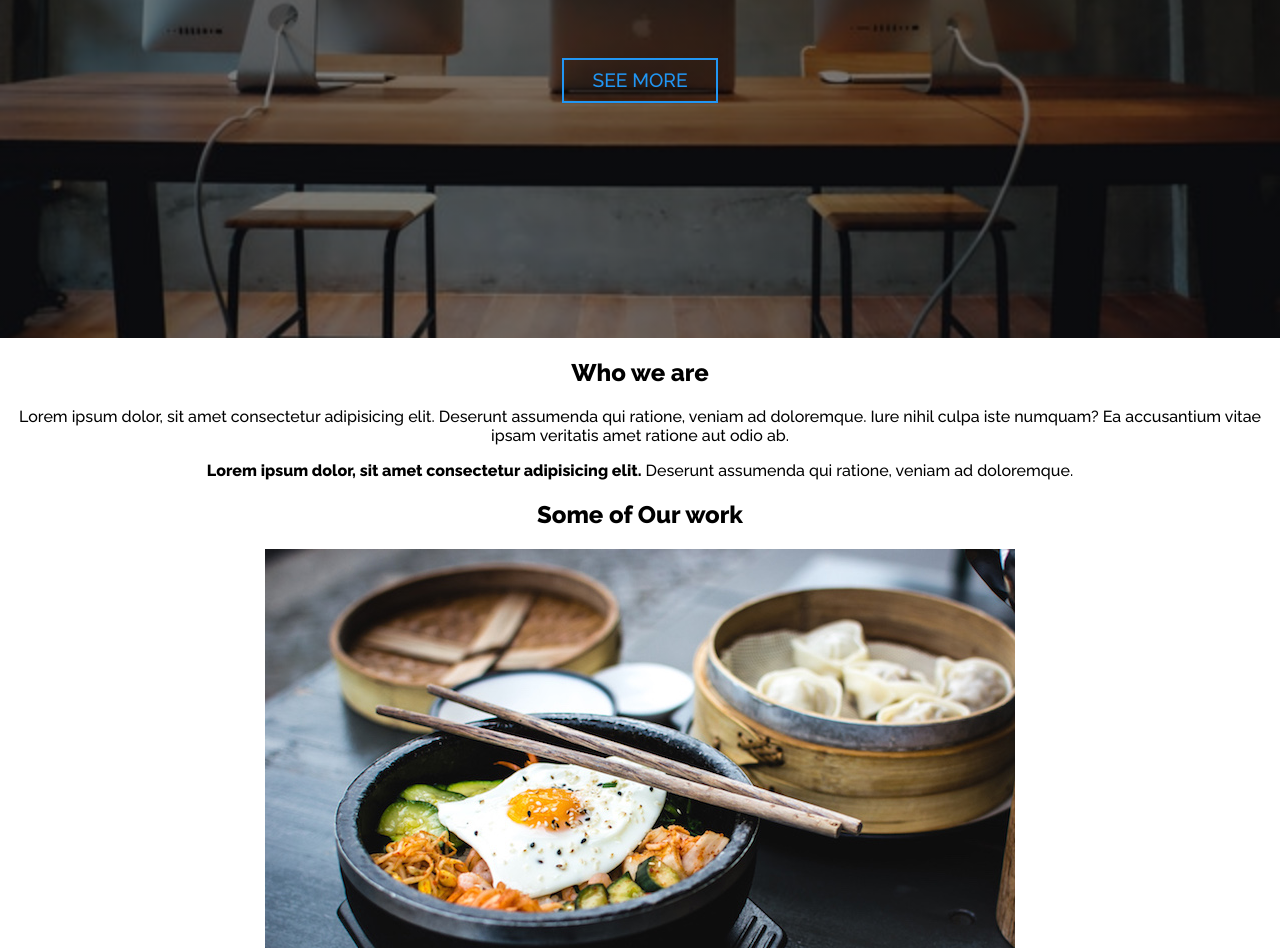
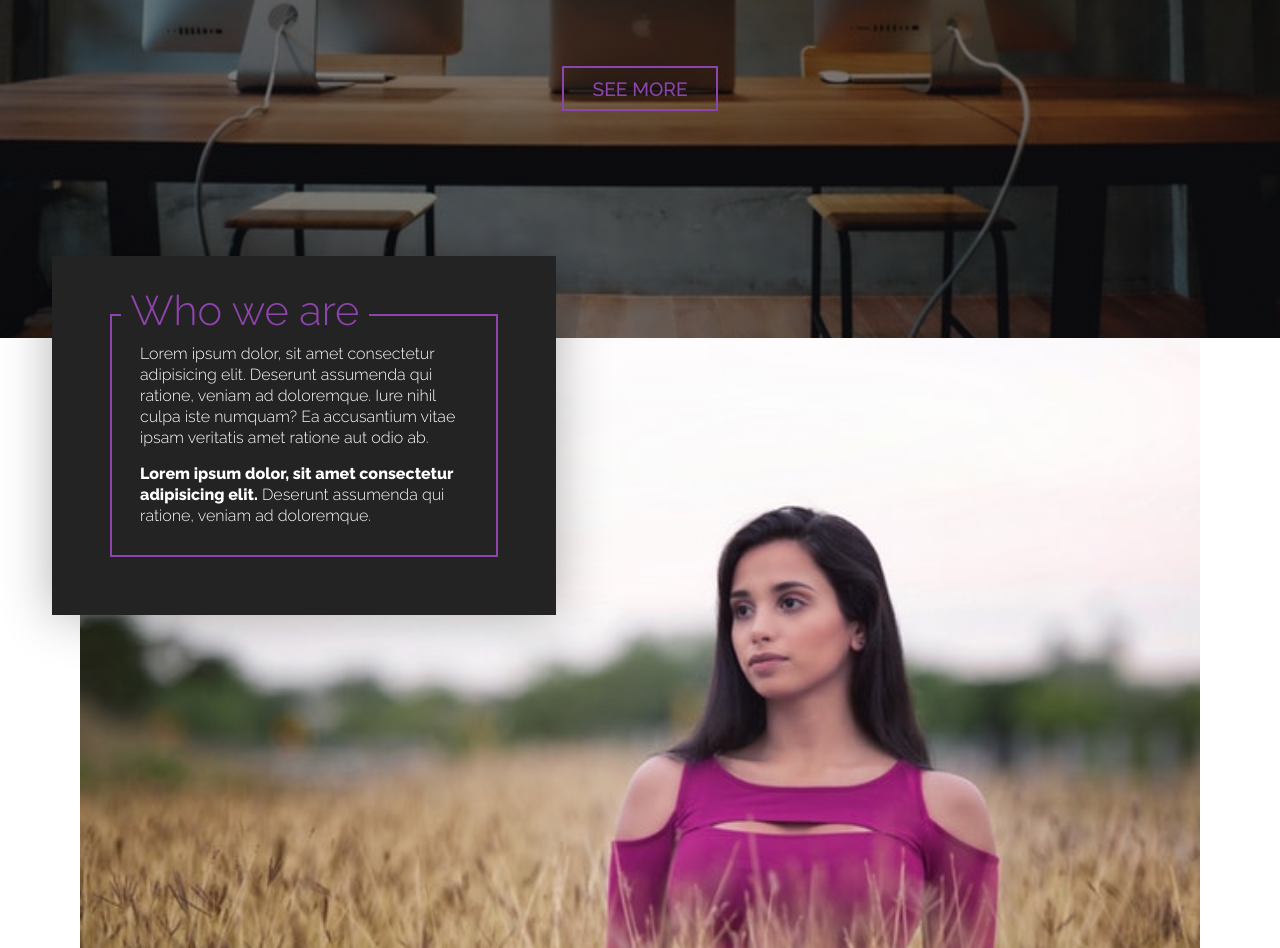
Before and after one commit to Wakadoodlis/Responsive-web-page, a plain HTML site: page index.html in a window 1280 px wide. Shown: the part 462-1410 px from the top of the page. Drawn offline with Linux system fonts and the light colour scheme.

Commit message:
new section added

```diff
--- a/css/style.css
+++ b/css/style.css
@@ -15,6 +15,7 @@ img {
 
 .container {
   width: 95%;
+  max-width: 70em;
   margin: 0 auto;
 }
 
@@ -22,8 +23,24 @@ img {
 /* typography
 ========================= */
 
+H1 {
+  font-weight: 300;
+  font-size: 1.7rem;
+  margin-top: 0;
+}
+
+p {
+  margin-top:0;
+  margin-bottom: 0;
+}
+
+p:last-of-type { margin-bottom: 0;}
+
 .title-text {
   font-size: 2.2rem;
+  font-weight: 900;
+  margin-bottom: 1.5em;
+  margin-top: 1em;
 }
 
 .title-text span {
@@ -32,7 +49,7 @@ img {
   margin-bottom:1.5em;
 }
 
-@media (min-width:55rem) {
+@media (min-width:60rem) {
   .title-text {
     font-size: 3rem;
   }
@@ -51,20 +68,20 @@ img {
 }
 
 .btn-blue {
-  color:#2196F3;
-  border-color: #2196F3;
+  color:#8e44ad;
+  border-color: #8e44ad;
 }
 
 .btn-blue:hover,
 .btn-blue:focus {
-  background: #2196F3;
-  color: #232323;
+  background: #8e44ad;
+  color: #fff;
   font-weight: 500;
 }
 
 /*media */
 
-@media (min-width:55rem) {
+@media (min-width:60rem) {
   .button {
     font-size: 1.2rem;
   }
@@ -102,14 +119,25 @@ nav a {
 nav a:hover,
 nav a:focus {
   color:#ddd;
+  border-bottom: 1px solid #8e44ad;
+  transition: .8s;
 }
 
 .logo {
   width: 6rem;
+  border: 3px solid #8e44ad;
+  border-radius: 50%;
+  transition: 1.1s;
+}
+
+.logo:hover,
+.logo:focus {
+  border: none;
+  transition: 1.1s;
 }
 /*media */
 
-@media (min-width:55rem) {
+@media (min-width:60rem) {
   .logo {
     float: left;
   }
@@ -131,10 +159,84 @@ nav a:focus {
 
 /*media */
 
-@media (min-width:55rem) {
+@media (min-width:60rem) {
   .home-hero {
     height: 100vh;
     padding-top: 30vh;
   }
 
 }
+
+/* HOME ABOUT
+========================= */
+
+.home-about-text {
+  background-color: #232323;
+  padding:3.2em;
+  width: 100vw;
+  margin-left: -2.7%;
+  /* outline kaip border, bet jiems davus offset, jais galima manipuliuoti*/
+  outline: 2px solid #8e44ad;
+  outline-offset: -2.5em;
+  color: #fff;
+  position: relative;
+}
+
+.home-about-text h1 {
+  color: #8e44ad;
+  position: absolute;
+  /* h1 buvo ne per viduri, uzdejus left, 50, jis ptasidejo nuo pses divo, o uzdejus translatex -50, ta puse nustume is saves ir gavosi per viduri */
+  left: 50%;
+  transform:translateX(-50%);
+  top:.75em;
+  background-color: #232323;
+}
+
+.home-about-text p {
+  font-weight: 300;
+  line-height: 1.3em;
+  padding: .5em;
+}
+
+@media (min-width: 25rem) {
+  h1{
+    font-size: 2rem;
+  }
+
+  .home-about-text h1 {
+    top: .6em;
+    padding: 0 .225em;
+  }
+}
+
+@media (min-width: 60rem) {
+  h1{
+    font-size: 2.6rem;
+  }
+
+  .home-about {
+    background-image: url(../img/Who-we-are.jpeg);
+    background-repeat: no-repeat;
+    background-size:cover;
+    padding-bottom: 18em;
+  }
+
+  .home-about-text {
+    width: 45%;
+    padding: 5em;
+    outline-offset: -3.75em;
+    margin-left: -2.5%;
+    top:-5.1em;
+    text-align: left;
+    box-shadow: 0 0 3em 0 rgba(0,0,0, .3);
+  }
+
+  .home-about-text h1 {
+    top: .71em;
+    left: 4.3rem;
+    transform:translateX(0);
+
+  }
+
+
+}
--- a/index.html
+++ b/index.html
@@ -33,7 +33,7 @@
   </section>
 
 
-
+<div class="container">
   <section class="home-about">
     <div class="home-about-text">
       <h1>Who we are </h1>
@@ -44,6 +44,7 @@
       </p>
     </div>
   </section>
+</div>
 
   <section class="portfolio">
     <h1>Some of Our work</h1>
```
Also changed, not shown: img/Who-we-are.jpeg (added).
